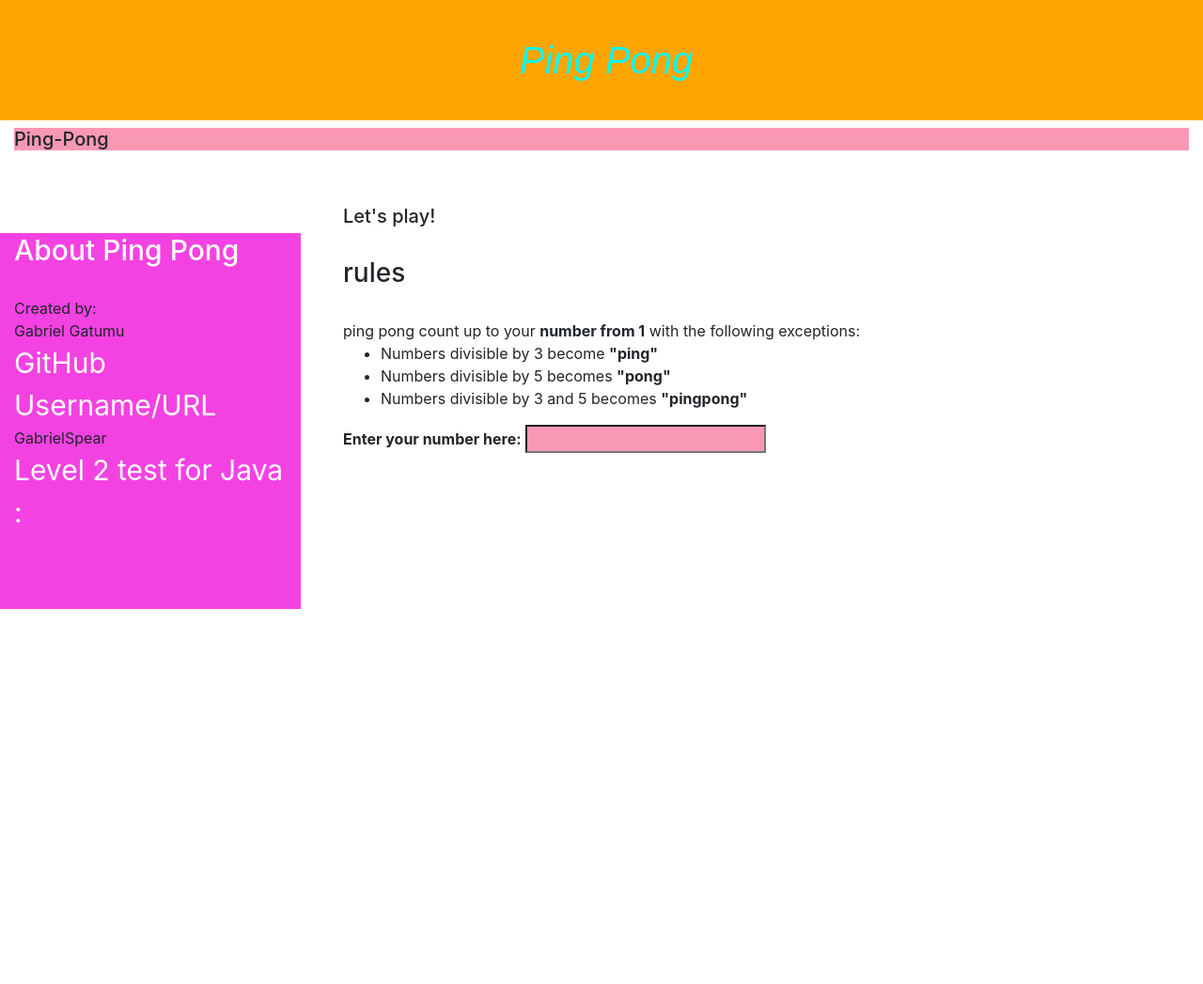
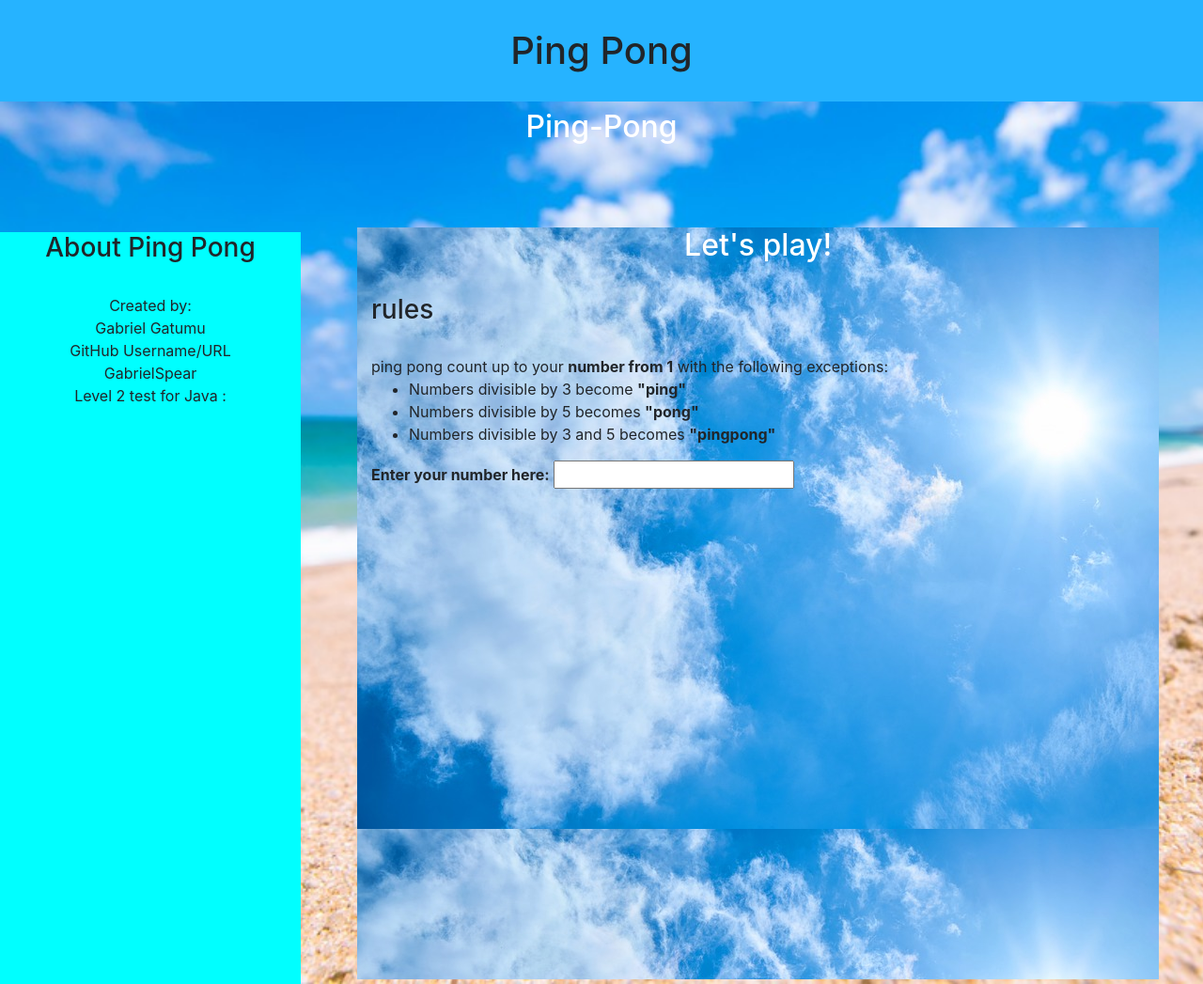
Before and after one commit to GabrielSpear/Ping-Pong, a plain HTML site: page index.html in a window 1280 px wide. Shown: the whole page at 94% size. Before the commit the page ends 1018 px from the top, so only its background shows below. Drawn offline with Linux system fonts and the light colour scheme.

Commit message:
css/styles.css

```diff
--- a/css/styles.css
+++ b/css/styles.css
@@ -1,79 +1,67 @@
-h1 {
-  text-align: center;
-  font-family:sans-serif;
-  font-style: italic;
-  color: #09F9F1;
+h1{
+	background-color: #26b3ff;
+	text-align: center;
+  padding: 30px;
 }
 
-h1 {
-  padding-top: 40px;
-  padding-bottom: 40px;
-  padding-left: 40px;
-  padding-right: 30px;
-  background-color: orange;
+.sidenav {
+    height: 50%;
+    width: 90%;
+    position: absolute;
+    top: 250px;
+    left: 20px;
+    bottom: 20px;
+    background-color: none;
+    padding-top: 30px;
+    text-align:right;
 }
 
-h2 {
-  text-align: left;
-  font-size: 20px;
-  display: block;
-
+.sidenav a {
+    padding: 6px 6px 6px ;
+    font-size: 20px;
+    color: black;
+    display: block;
+    padding: 15px;
 }
 
-#ping{
-/*margin-top: 20px;*/
-background-color: #f998b5;
-
+.main{
+	background-color: cyan;
+	height: 100vh;
+	margin-top: 85px;
+  text-align: center;
 }
 
-.text{
-	background-color: #09BAF9;
-	height: 100vh;
+#PongP{
+	text-align: center;
+  background: white;
+	margin-top: 20px;
+}
 
-}
-.main{
-	background-color: #f442e2;
-	height: 50vh;
-	margin-top: 80px;
+#PongP2{
+  background: yellow;
 }
 
 #about{
-	text-align: center;
-	margin-top: 20px;
-}
-
-#text{
-	color: white;
-    font-size:30px;
+  text-decoration: underline;
 }
 
 .main2{
-
 	height: 100vh;
-	margin-left: 30px;
-	margin-top: 50px;
+	margin-left: 60px;
+	margin-top: 80px;
+  background-image: url("../img/pingpong.jpg");
 }
 
-#table{
-  background-color: #A7F1FB;
+h2{
+  text-align: center;
+  color: white;
 }
 
-#ping2{
-  background-color: magenta;
+p{
+  text-align: center;
 }
 
-
 body{
-
-	background-image: url("../img/Best white hood.jpg");
-  background-size: 90%;
-
+	background-image: url("../img/pingocean.jpg");
+	background-size: cover;
 }
-
-#list1{
-  background-image: url("../img/pingpong2.png");
-}
-
-#button{
-  color: red;
-}
```
